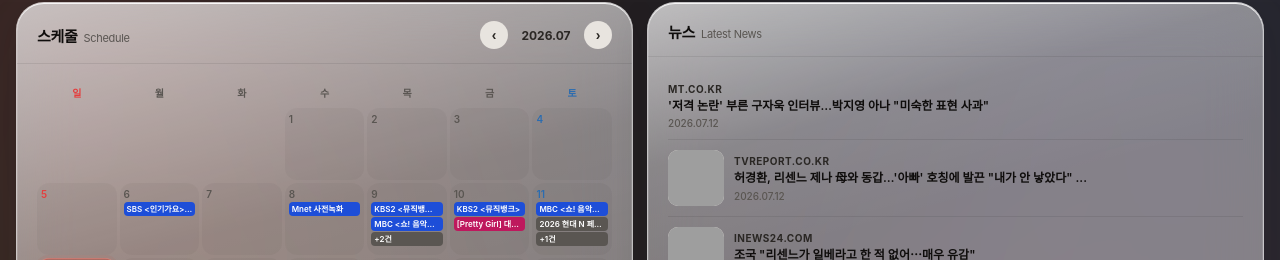
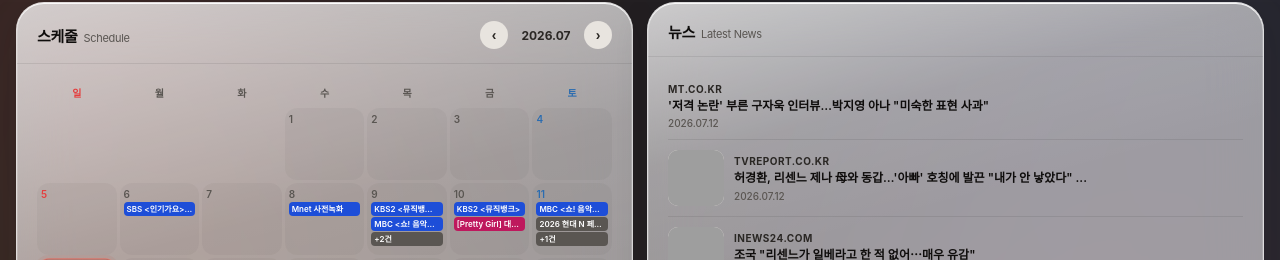
Before and after one commit to Adam-yam/SCENE-BOARD, a plain HTML site: page index.html in a window 1280 px wide. Shown: the part 64-324 px from the top of the page. Drawn offline with Linux system fonts and the light colour scheme; grey boxes are pictures that could not be loaded; a web font is replaced by a local one.

Commit message:
Add files via upload

```diff
--- a/index.html
+++ b/index.html
@@ -108,10 +108,10 @@
 }
 
 .panel {
-  background: rgba(255,255,255,0.42);
+  background: rgba(255,255,255,0.54);
   -webkit-backdrop-filter: blur(28px) saturate(190%);
   backdrop-filter: blur(28px) saturate(190%);
-  border: 1px solid rgba(255,255,255,0.55);
+  border: 1px solid rgba(255,255,255,0.65);
   border-radius: var(--radius);
   display: flex;
   flex-direction: column;
@@ -121,8 +121,8 @@
   isolation: isolate;
   box-shadow:
     0 10px 34px rgba(28,25,23,0.12),
-    inset 0 1px 0 rgba(255,255,255,0.85),
-    inset 0 0 0 1px rgba(255,255,255,0.12);
+    inset 0 1px 0 rgba(255,255,255,0.9),
+    inset 0 0 0 1px rgba(255,255,255,0.16);
 }
 .panel::before {
   content: "";
```
